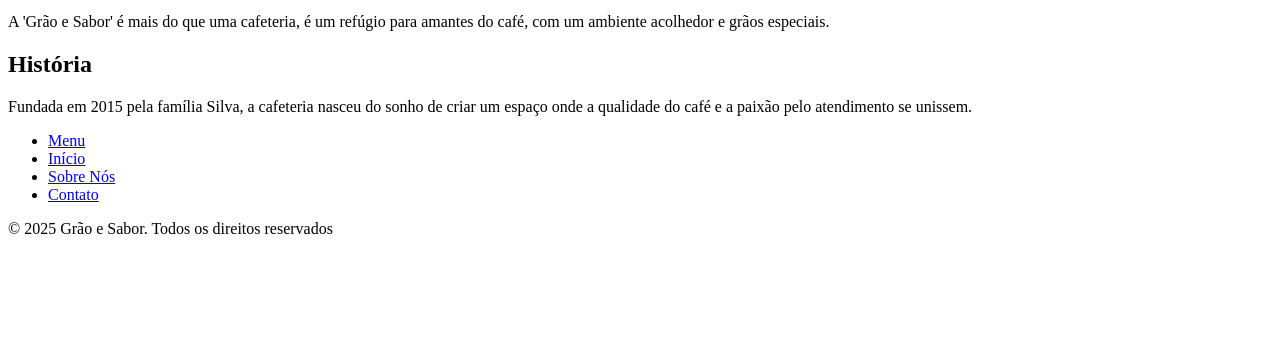
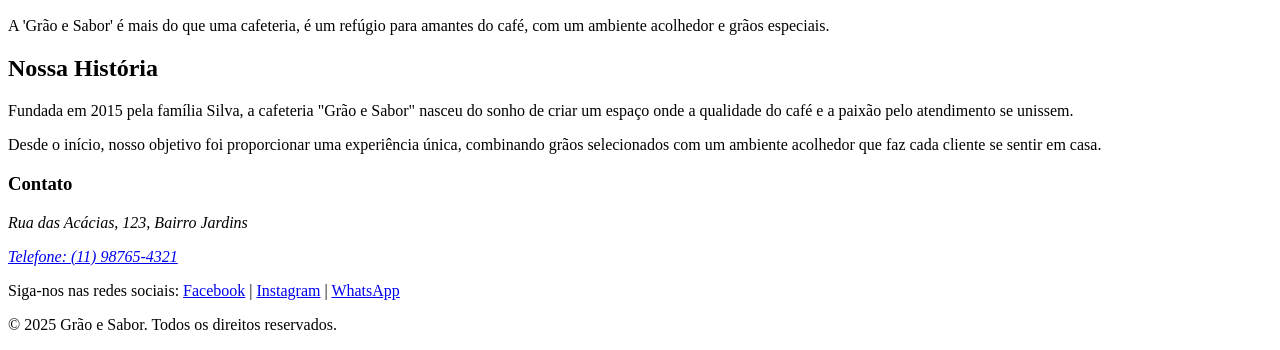
Before and after one commit to stelllacecilia-sketch/grupodasdivas, a plain HTML site: page index.html in a window 1280 px wide. Shown: the part 2441-2791 px from the top of the page. Before the commit the page ends 2695 px from the top, so only its background shows below. Drawn offline with Linux system fonts and the light colour scheme.

Commit message:
Atualização seção Nossa historia e rodapé com contato

```diff
--- a/index.html
+++ b/index.html
@@ -3,41 +3,38 @@
 <head>
     <meta charset="UTF-8">
     <title>Grão e Sabor - Cafeteria</title>
+    <link rel="stylesheet" href="styles.css"> <!-- Adicione se houver um arquivo CSS -->
 </head>
 <body>
     <header>
         <h1>Grão e Sabor</h1>
-    </header>
-    </body>
-</html>
-</nav>
-<main>
-    <section>
-        <h2>Bem-vindo à Grão e Sabor!</h2>
-        <p>Descubra o melhor café da cidade! Gostaria de dar uma olhada no: </p>
-    </section>
+        <nav>
             <ul>
                 <li><a href="menu.html">Menu</a></li>
                 <li><a href="index.html">Início</a></li>
                 <li><a href="sobre.html">Sobre Nós</a></li>
                 <li><a href="contato.html">Contato</a></li>
-
             </ul>
+        </nav>
+    </header>
+    <main>
+        <section>
+            <h2>Bem-vindo à Grão e Sabor!</h2>
+            <p>Descubra o melhor café da cidade! Gostaria de dar uma olhada no:</p>
+        </section>
         <section>
             <h2>Nossos Destaques:</h2>
             <ul>
                 <li>Café Expresso</li>
-            <img src="https://i.pinimg.com/736x/70/5e/d3/705ed37a26efb47337b465f5c12fe54a.jpg"width="500" height="500">
+                <img src="https://i.pinimg.com/736x/70/5e/d3/705ed37a26efb47337b465f5c12fe54a.jpg" width="500" height="500" alt="Café Expresso">
                 <li>Cappuccino</li>
-            <img src="https://i.pinimg.com/736x/f8/56/1e/f8561ea80e14bd1989b4fe87736e1468.jpg" width="500" height="500">
+                <img src="https://i.pinimg.com/736x/f8/56/1e/f8561ea80e14bd1989b4fe87736e1468.jpg" width="500" height="500" alt="Cappuccino">
                 <li>Latte Macchiato</li>
-            <img src="https://i.pinimg.com/736x/5d/9e/43/5d9e4393f2850dca1d541e1fa0929d13.jpg" width="500" height="500">
+                <img src="https://i.pinimg.com/736x/5d/9e/43/5d9e4393f2850dca1d541e1fa0929d13.jpg" width="500" height="500" alt="Latte Macchiato">
                 <li>Doces Artesanais</li>
-            <img src="https://i.pinimg.com/736x/80/86/41/808641c1fd60b49dace0dd4ee53317eb.jpg" width="500" height="500">
+                <img src="https://i.pinimg.com/736x/80/86/41/808641c1fd60b49dace0dd4ee53317eb.jpg" width="500" height="500" alt="Doces Artesanais">
             </ul>
         </section>
-</main>
-    <!--Seções "Sobre" e "História"-->
         <section id="sobre">
             <h2>Sobre</h2>
             <p>
@@ -45,24 +42,33 @@
                 com um ambiente acolhedor e grãos especiais.
             </p>
         </section>
-
-  <section id="historia">
-    <h2>História</h2>
+        <!-- Sua parte: Seção Nossa História -->
+        <section id="nossa-historia">
+            <h2>Nossa História</h2>
             <p>
-      Fundada em 2015 pela família Silva, a cafeteria nasceu do sonho de criar um espaço
+                Fundada em 2015 pela família Silva, a cafeteria "Grão e Sabor" nasceu do sonho de criar um espaço
                 onde a qualidade do café e a paixão pelo atendimento se unissem.
             </p>
+            <p>
+                Desde o início, nosso objetivo foi proporcionar uma experiência única, combinando grãos selecionados
+                com um ambiente acolhedor que faz cada cliente se sentir em casa.
+            </p>
         </section>
-
-  <!--Navegação-->
-  <ul>
-    <li><a href="menu.html">Menu</a></li>
-    <li><a href="index.html">Início</a></li>
-    <li><a href="sobre.html">Sobre Nós</a></li>
-    <li><a href="contato.html">Contato</a></li>
-  </ul>
     </main>
+    <!-- Sua parte: Rodapé com Contato -->
     <footer>
-    <p>&copy; 2025 Grão e Sabor. Todos os direitos reservados</p>
-
+        <h3>Contato</h3>
+        <address>
+            <p>Rua das Acácias, 123, Bairro Jardins</p>
+            <p><a href="tel:+5511987654321">Telefone: (11) 98765-4321</a></p>
+        </address>
+        <p>
+            Siga-nos nas redes sociais:
+            <a href="https://facebook.com/graoesabor">Facebook</a> |
+            <a href="https://instagram.com/graoesabor">Instagram</a> |
+            <a href="https://wa.me/5511987654321">WhatsApp</a>
+        </p>
+        <p>&copy; 2025 Grão e Sabor. Todos os direitos reservados.</p>
     </footer>
+</body>
+</html>
```
Also changed, not shown: historia.html (added, +28 -0 lines). Lines whose indentation alone changed are shown as unchanged.
